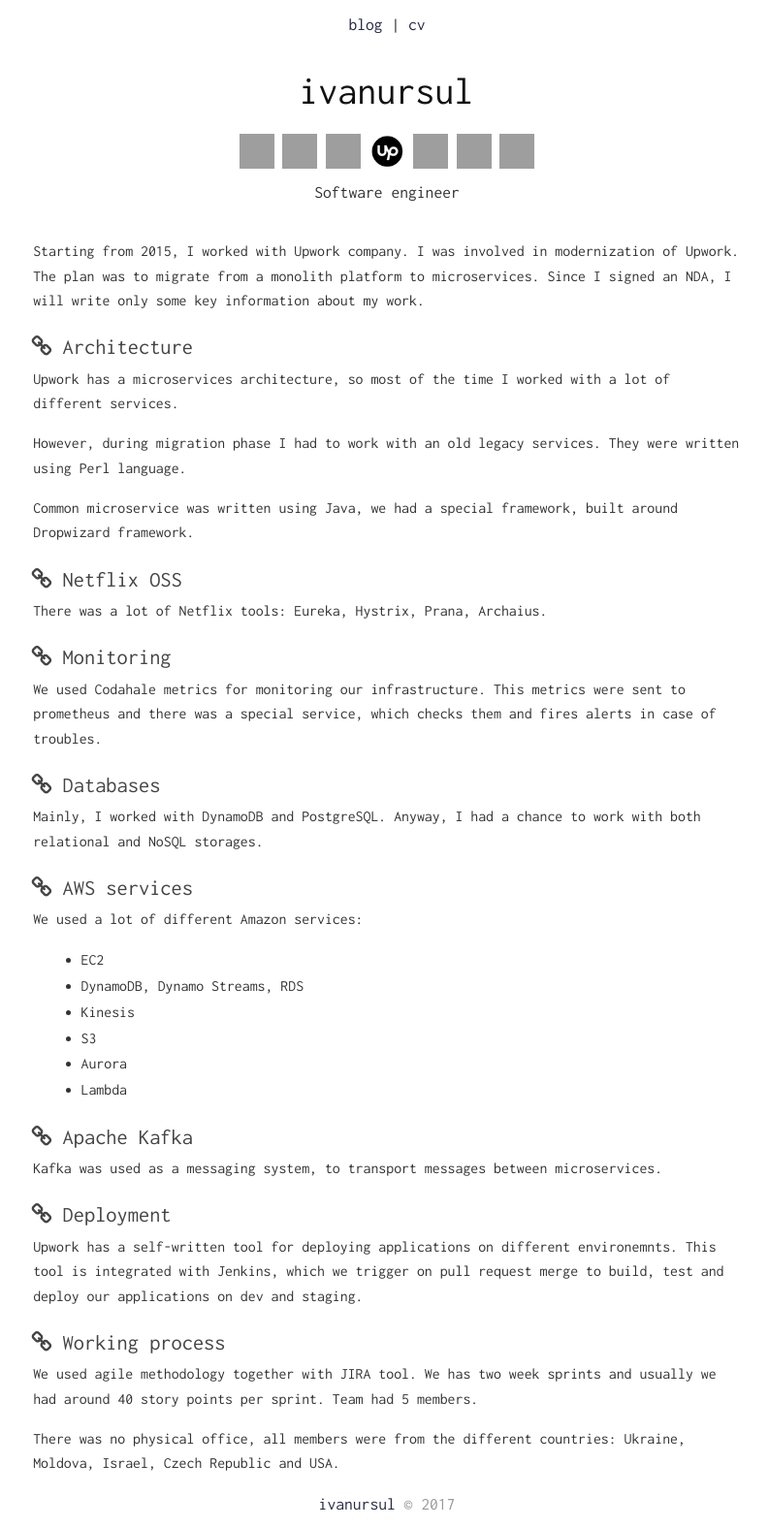
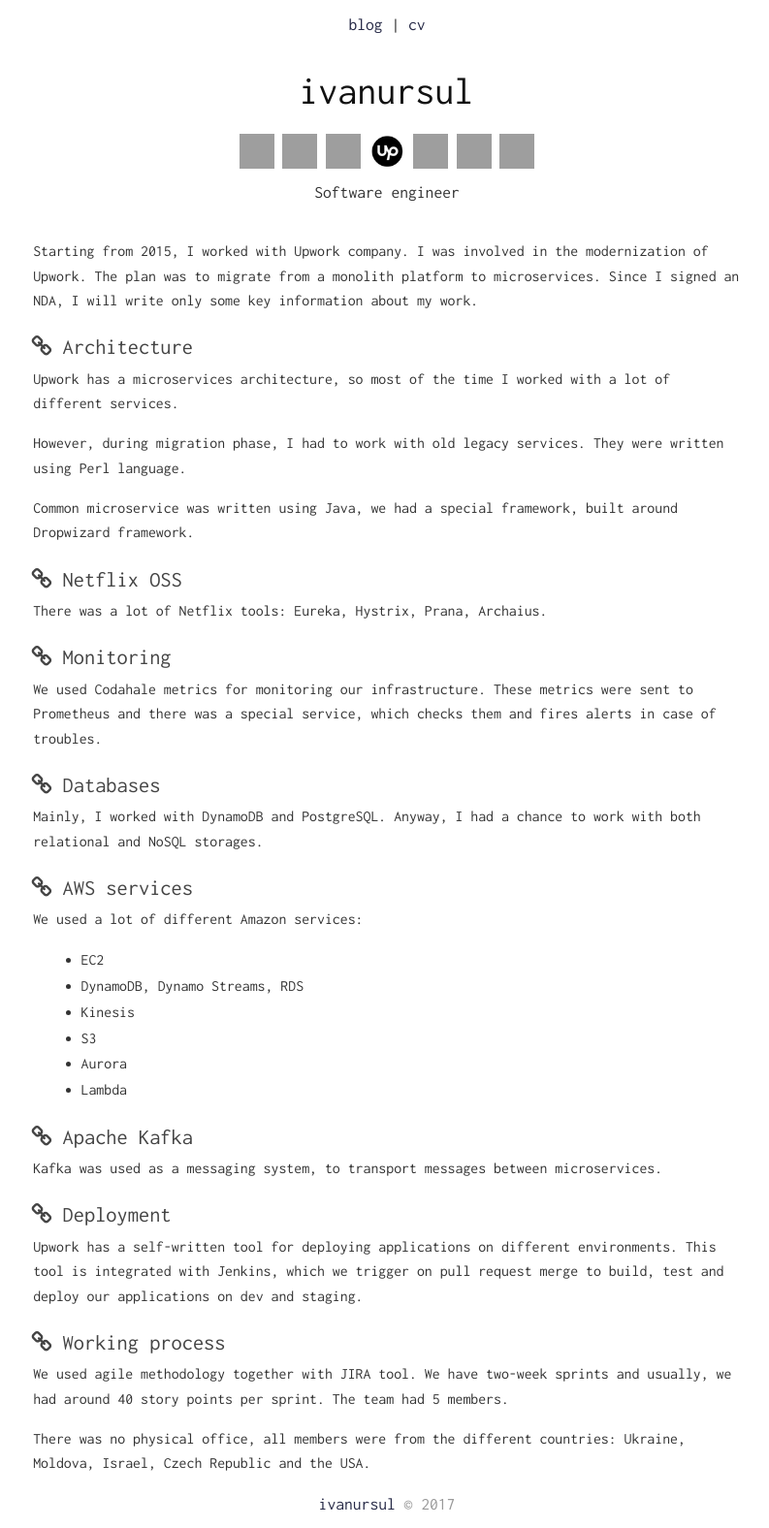
Before and after one commit to ivanursul/ivanursul, a Jekyll site: the page built from working-with-upwork.md, in a window 1280 px wide. Shown: the whole page at 97% size, without its empty margins (241-1034 px from the left). Built offline with Jekyll 4.4.1, drawn with Linux system fonts in a browser that asks for light colours; our own code applies the rules of GitHub Pages for plain Markdown files; grey boxes are pictures that could not be loaded.

Commit message:
Update working-with-upwork.md

```diff
--- a/working-with-upwork.md
+++ b/working-with-upwork.md
@@ -3,7 +3,7 @@
 date: 2018-10-05 12:00:00
 ---
 
-Starting from 2015, I worked with Upwork company. I was involved in modernization of Upwork.
+Starting from 2015, I worked with Upwork company. I was involved in the modernization of Upwork.
 The plan was to migrate from a monolith platform to microservices.
 Since I signed an NDA, I will write only some key information about my work.
 
@@ -11,7 +11,7 @@
 
 Upwork has a microservices architecture, so most of the time I worked with a lot of different services.
 
-However, during migration phase I had to work with an old legacy services. They were written using Perl language.
+However, during migration phase, I had to work with old legacy services. They were written using Perl language.
 
 Common microservice was written using Java, we had a special framework, built around Dropwizard framework.
 
@@ -21,7 +21,7 @@
 
 ### <a href="#monitoring" name="monitoring"><i class="fa fa-link anchor" aria-hidden="true"></i></a> Monitoring
 
-We used Codahale metrics for monitoring our infrastructure. This metrics were sent to prometheus and there was a special service, which checks them and fires alerts in case of troubles.
+We used Codahale metrics for monitoring our infrastructure. These metrics were sent to Prometheus and there was a special service, which checks them and fires alerts in case of troubles.
 
 ### <a href="#databases" name="databases"><i class="fa fa-link anchor" aria-hidden="true"></i></a> Databases
 
@@ -44,10 +44,10 @@
 
 ### <a href="#deployment" name="deployment"><i class="fa fa-link anchor" aria-hidden="true"></i></a> Deployment
 
-Upwork has a self-written tool for deploying applications on different environemnts. This tool is integrated with Jenkins, which we trigger on pull request merge to build, test and deploy our applications on dev and staging.
+Upwork has a self-written tool for deploying applications on different environments. This tool is integrated with Jenkins, which we trigger on pull request merge to build, test and deploy our applications on dev and staging.
 
 ### <a href="#process" name="process"><i class="fa fa-link anchor" aria-hidden="true"></i></a> Working process
 
-We used agile methodology together with JIRA tool. We has two week sprints and usually we had around 40 story points per sprint. Team had 5 members.
+We used agile methodology together with JIRA tool. We have two-week sprints and usually, we had around 40 story points per sprint. The team had 5 members.
 
-There was no physical office, all members were from the different countries: Ukraine, Moldova, Israel, Czech Republic and USA.
+There was no physical office, all members were from the different countries: Ukraine, Moldova, Israel, Czech Republic and the USA.
```
